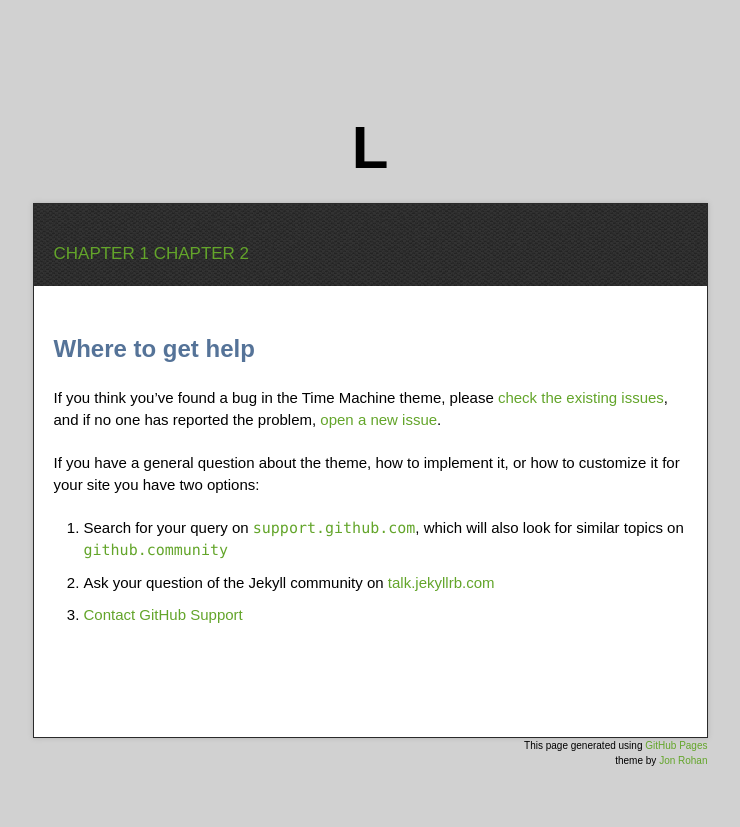
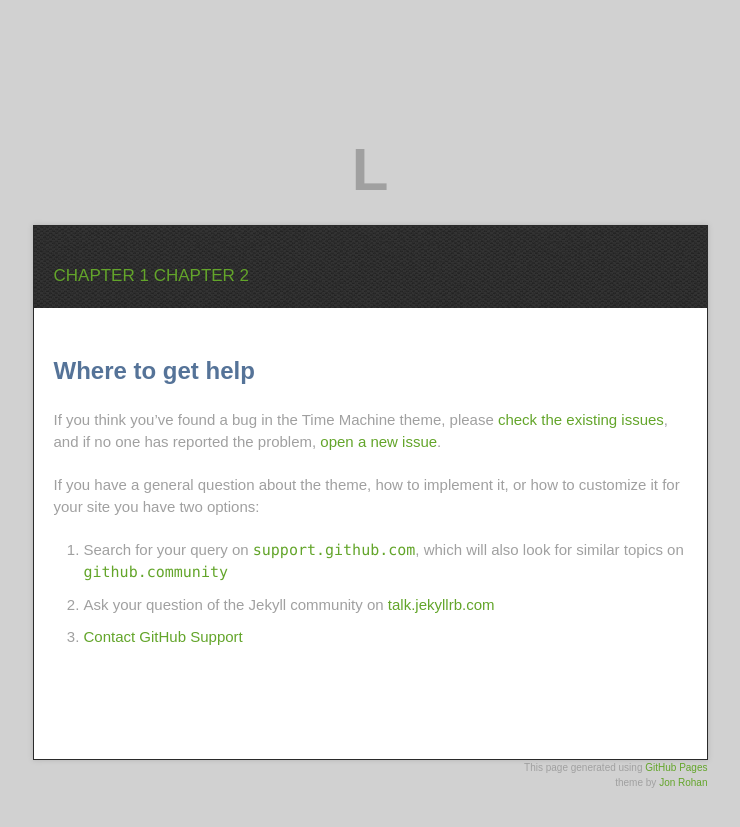
Before and after one commit to LoCCan4/loccan4.github.io, a Jekyll site: the page built from docs/SUPPORT.md, in a window 1280 px wide. Shown: the top 827 px of the page, without its empty margins (270-1010 px from the left). Built offline with Jekyll 4.4.1, drawn with Linux system fonts in a browser that asks for light colours; our own code applies the rules of GitHub Pages for plain Markdown files.

Commit message:
Update jekyll-theme-time-machine.scss

```diff
--- a/_sass/jekyll-theme-time-machine.scss
+++ b/_sass/jekyll-theme-time-machine.scss
@@ -7,21 +7,23 @@ body {
   font-family: Arial, Arial, Helvetica, sans-serif;
   line-height: 1.5;
   background: #D1D1D1;
+  color: #a0a0a0;
 }
 
 strong {
-    color: #3399ff !important;
+    color: #ffd633 !important;
     font-weight: bold !important;
 }
 
 svg {
   max-width: 100%;
   box-sizing: border-box;
-  height: 60px;
+  height: 70px;
   display: inline-block;
-  stroke-width: 8;
+  stroke-width: 6;
   filter: invert(17%) sepia(78%) saturate(2094%) hue-rotate(35deg) brightness(98%) contrast(101%);
-  margin-top: 6px;
+  margin-top: 18px;
+  position: relative;
 }
 
 a {
@@ -425,8 +427,6 @@ footer .owner p a {
 }
 
 .markdown-body blockquote {
-  border-radius: 10px 176px 19px 10px;
-  background: #eec999;
   text-align: center;
   position: relative;
 }
@@ -441,7 +441,7 @@ footer .owner p a {
   bottom: 0px;
   left: 0px;
   opacity: 0.75;
-      border-radius: 10px 176px 19px 10px;
+  box-shadow: inset 2px 3px 6px 3px #000, inset 1px 2px 15px 5px #eee;
 }
 
 .markdown-body blockquote p {
```
Lines whose indentation alone changed are shown as unchanged.
